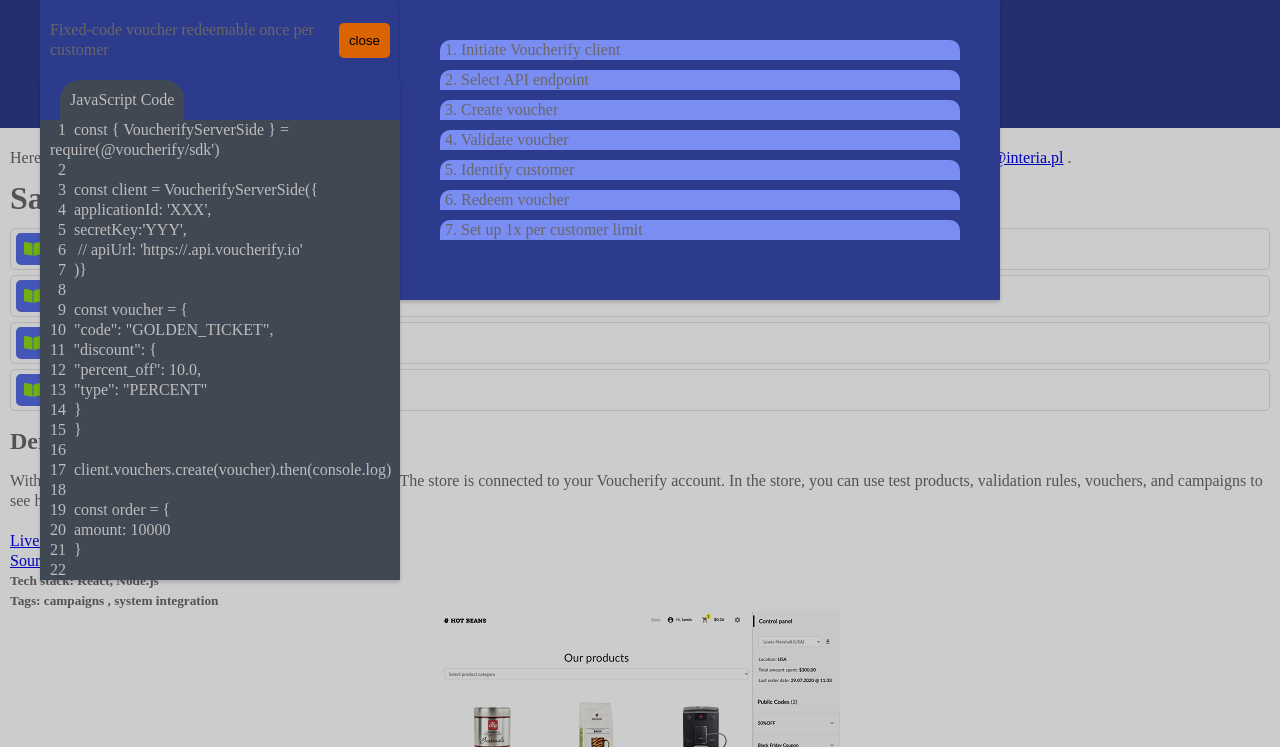
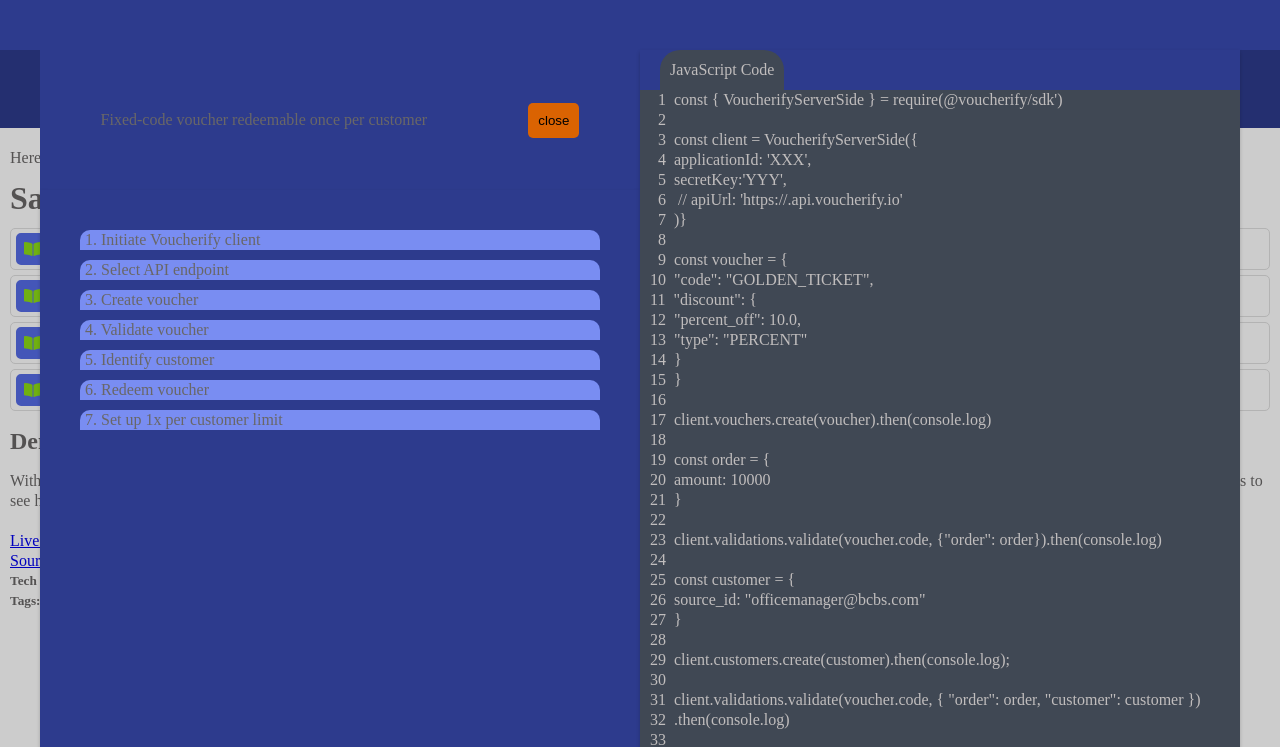
Before and after one commit to Edea191/-docs.voucherify.io., a plain HTML site: page index.html in a window 1280 px wide. Both pictures are taken after a click on the element 261 px from the left and 249 px from the top of the page. Shown: the top 747 px of the page. Drawn offline with Linux system fonts and the light colour scheme.

Commit message:
edit css

```diff
--- a/style.css
+++ b/style.css
@@ -266,26 +266,34 @@ margin: 0 !important;
 
 
 @media (min-width:800px){
+  .modal_container{
+    top:50px;
+  }
   .atribute{
     display: grid;
-    grid-template-columns: 30% 70%;
-    grid-template-rows: 10% 90%;
-    grid-template-areas: "button code"
-                          "menu code";
+    grid-template-columns: 50% 50%;
+    grid-template-rows: 20% 70%;
+
 
 
   }
   .code{
-    grid-area: "code";
+    grid-column: 2/3;
+    grid-row: span 2;
+    height: 700px;
 
   }
 
-  .container_menu{
-    grid-area: "menu";
+  .modal{
+    grid-column: 1/2;
+    grid-row: 2/3;
+    height: 560px;
+
   }
 
   .fixed_code{
-    grid-area: "button";
+    grid-column: 1/2;
+    grid-row: 1/2;
   }
 
 }
```
